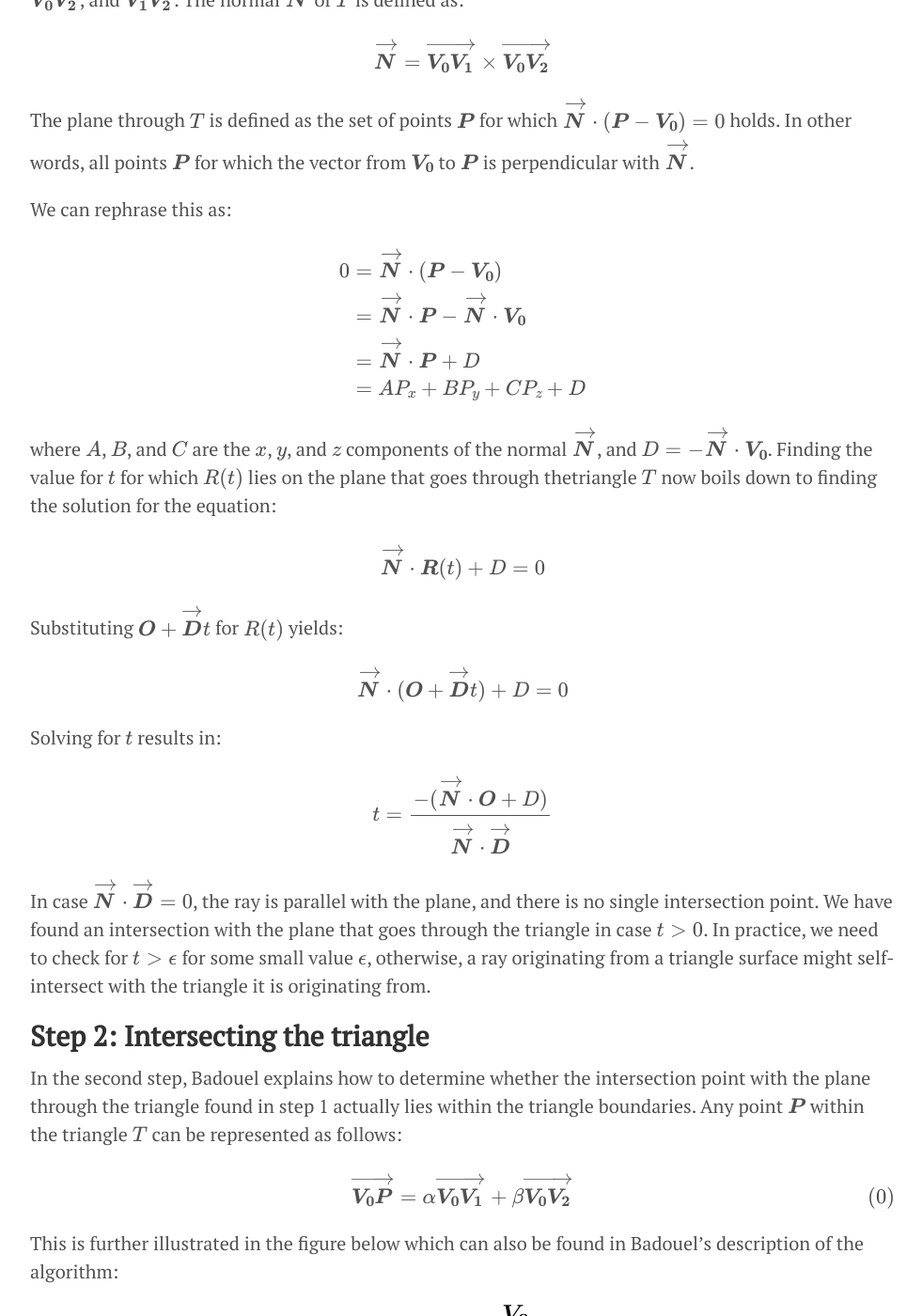
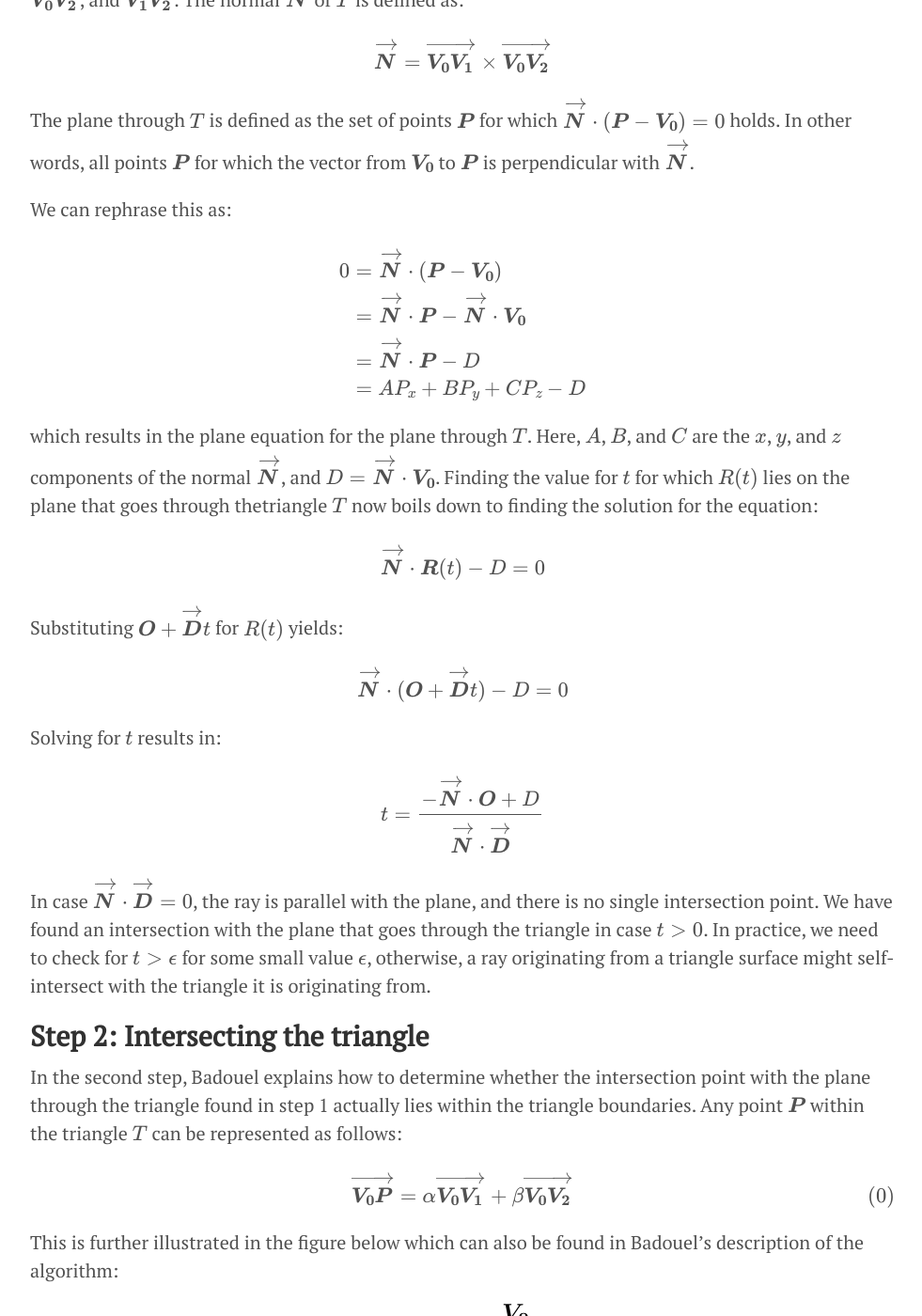
Before and after one commit to ton/lightbox, a Jekyll site: the page built from _posts/2015-04-27-didier-badouel-ray-triangle-intersection.md, in a window 1280 px wide and 1400 px high, scrolled down 876 px. Shown: the whole window at 94% size, without its empty margins (148-1129 px from the left). Built offline with Jekyll 4.4.1, drawn with Linux system fonts in a browser that asks for light colours; nearby versions of some CDN libraries; formulas are drawn with MathJax 3.

Commit message:
Minor fixes and improvements

```diff
--- a/_posts/2015-04-27-didier-badouel-ray-triangle-intersection.md
+++ b/_posts/2015-04-27-didier-badouel-ray-triangle-intersection.md
@@ -37,29 +37,29 @@ $$
 \begin{eqnarray}
 0 &=& \vector{N} \cdot (\point{P} - \point{V_0}) \\
   &=& \vector{N} \cdot \point{P} - \vector{N} \cdot \point{V_0} \\
-  &=& \vector{N} \cdot \point{P} + D \\
-  &=& A P_x + B P_y + C P_z + D
+  &=& \vector{N} \cdot \point{P} - D \\
+  &=& A P_x + B P_y + C P_z - D
 \end{eqnarray}
 $$
 
-where $$A$$, $$B$$, and $$C$$ are the $$x$$, $$y$$, and $$z$$ components of the normal $$\vector{N}$$, and $$D = -\vector{N} \cdot \point{V_0}$$. Finding the value for $$t$$ for which $$R(t)$$ lies on the plane that goes through thetriangle $$T$$ now boils down to finding the solution for the equation:
+which results in the plane equation for the plane through $$T$$. Here, $$A$$, $$B$$, and $$C$$ are the $$x$$, $$y$$, and $$z$$ components of the normal $$\vector{N}$$, and $$D = \vector{N} \cdot \point{V_0}$$. Finding the value for $$t$$ for which $$R(t)$$ lies on the plane that goes through thetriangle $$T$$ now boils down to finding the solution for the equation:
 
 $$
 \begin{eqnarray}
-\vector{N} \cdot \point{R}(t) + D &=& 0 \\
+\vector{N} \cdot \point{R}(t) - D &=& 0 \\
 \end{eqnarray}
 $$
 
 Substituting $$\point{O} + \vector{D}t$$ for $$R(t)$$ yields:
 
 $$
-\vector{N} \cdot (\point{O} + \vector{D}t) + D = 0
+\vector{N} \cdot (\point{O} + \vector{D}t) - D = 0
 $$
 
 Solving for $$t$$ results in:
 
 $$
-t = \frac{-(\vector{N} \cdot \point{O} + D)}{\vector{N} \cdot \vector{D}}
+t = \frac{-\vector{N} \cdot \point{O} + D}{\vector{N} \cdot \vector{D}}
 $$
 
 In case $$\vector{N} \cdot \vector{D} = 0$$, the ray is parallel with the plane, and there is no single intersection point. We have found an intersection with the plane that goes through the triangle in case $$t > 0$$. In practice, we need to check for $$t > \epsilon$$ for some small value $$\epsilon$$, otherwise, a ray originating from a triangle surface might self-intersect with the triangle it is originating from.
```
